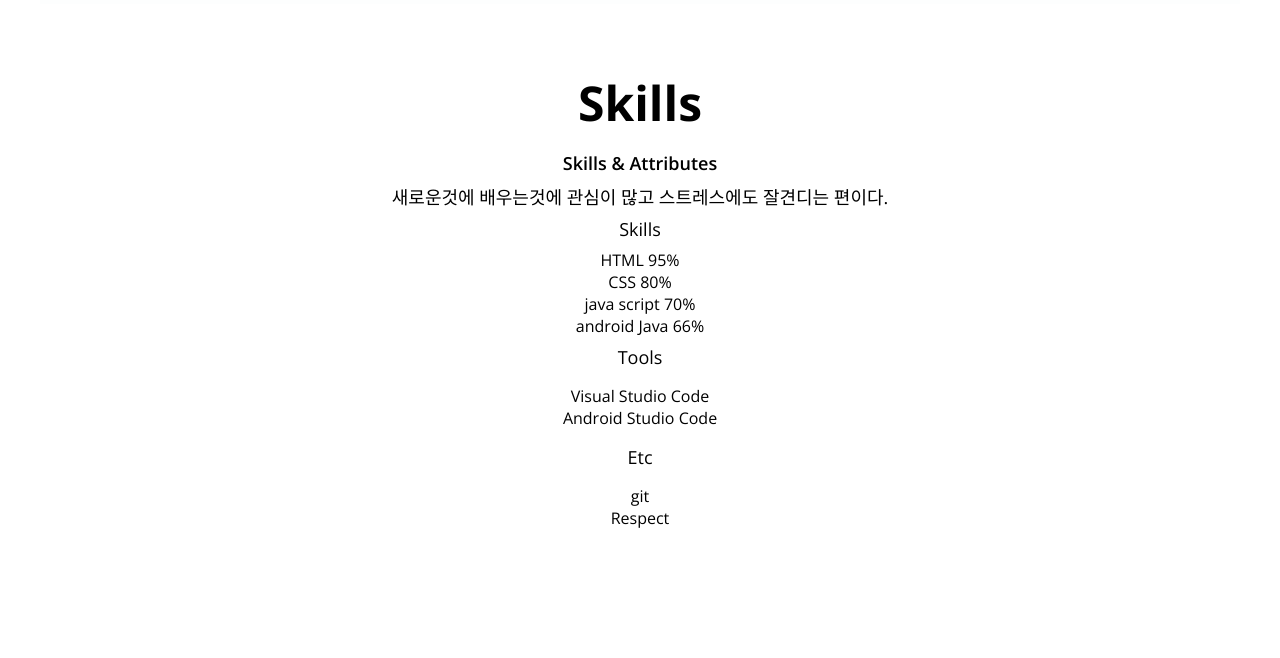
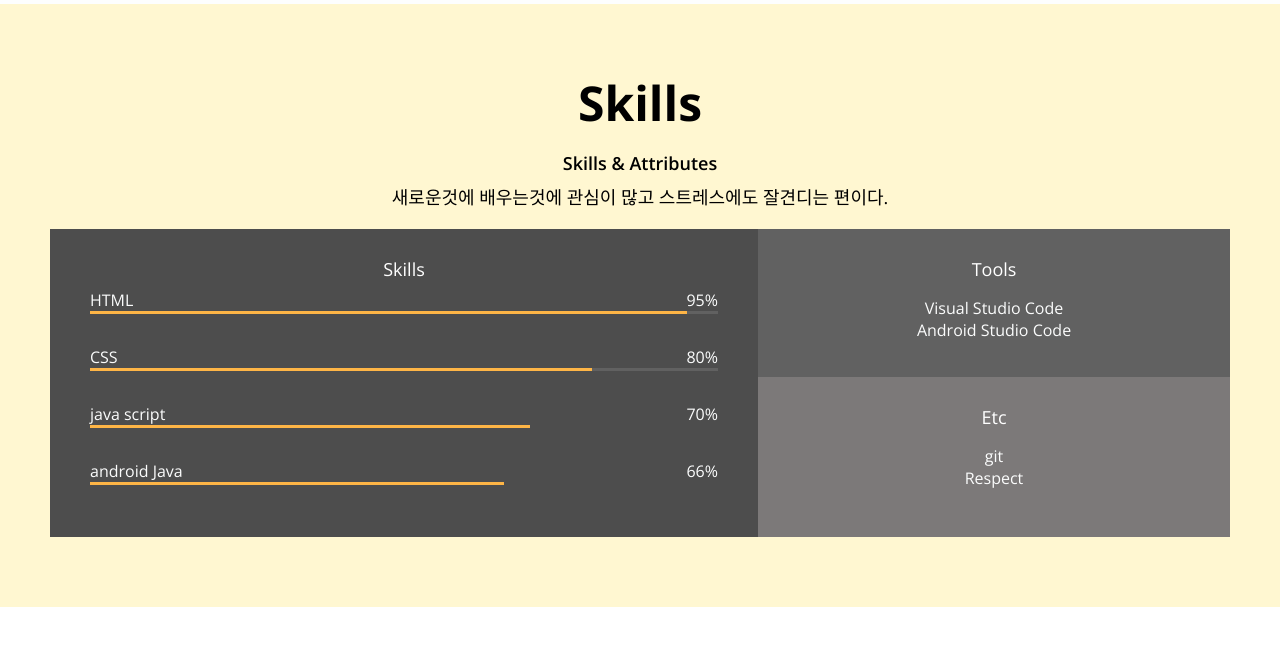
Before and after one commit to JHM5300/portfolio, a plain HTML site: page index.html in a window 1280 px wide. Shown: the part 1405-2063 px from the top of the page. Drawn offline with nearby package versions, Linux system fonts and the light colour scheme.

Commit message:
css:skills

```diff
--- a/index.html
+++ b/index.html
@@ -90,6 +90,7 @@
 
     <!-- Skills -->
     <section id="skills" class="section">
+        <div class="section_container">
             <h1>Skills</h1>
             <h2>Skills & Attributes</h2>
             <p>새로운것에 배우는것에 관심이 많고 스트레스에도 잘견디는 편이다.</p>
@@ -102,7 +103,7 @@
                             <span>95%</span>
                         </div>
                         <div class="skill_bar">
-                        <div class="skill_value"></div>
+                            <div class="skill_value" style="width: 95%;"></div>
                         </div>
                     </div>
 
@@ -112,7 +113,7 @@
                             <span>80%</span>
                         </div>
                         <div class="skill_bar">
-                        <div class="skill_value"></div>
+                            <div class="skill_value "style="width: 80%;"></div>
                         </div>
                     </div>
 
@@ -121,7 +122,7 @@
                             <span>java script</span>
                             <span>70%</span>
                         </div>
-                    <div class="skill_bar">
+                        <div class="skill_bar"style="width: 70%;">
                             <div class="skill_value"></div>
                         </div>
                     </div>
@@ -131,7 +132,7 @@
                             <span>android Java</span>
                             <span>66%</span>
                         </div>
-                    <div class="skill_bar">
+                        <div class="skill_bar"style="width: 66%;">
                             <div class="skill_value"></div>
                         </div>
                     </div>
@@ -153,6 +154,8 @@
                     </div>
                 </div>
             </div>
+        </div>
+
     </section>
 
     <!-- Work -->
--- a/style.css
+++ b/style.css
@@ -1,7 +1,7 @@
 :root {
   /* Color */
   --color-white: #ffffff;
-  --color-light-white: ##fbfcfc;
+  --color-light-white: #fbfcfc;
   --color-dark-white: #dbdbdb;
   --color-pink: #fe918d;
   --color-dark-pink: #ff6863;
@@ -139,10 +139,12 @@ button {
 .section {
   padding: 50px;
   text-align: center;
+  margin: auto;
+}
+.section_container {
   max-width: 1200px;
   margin: auto;
 }
-
 #about {
   justify-content: space-between;
   background-color: var(--color-light-gray);
@@ -205,3 +207,47 @@ button {
 .job_period {
   font-size: var(--fint-micro);
 }
+#skills {
+  background-color: var(--color-yellow);
+}
+.skill {
+  margin-bottom: 32px;
+}
+.skillset {
+  display: flex;
+  background-color: var(--color-light-grey);
+  color: var(--color-light-white);
+  margin: 20px 0;
+}
+.skillset_title {
+  color: var(--color-white);
+}
+.skillset_left {
+  flex-basis: 60%;
+  background-color: var(--color-dark-grey);
+  padding: 20px 40px;
+}
+.skill_description {
+  display: flex;
+  justify-content: space-between;
+}
+
+.skillset_right {
+  flex-basis: 40%;
+}
+.skill_bar {
+  width: 100%;
+  height: 3px;
+  background-color: var(--color-grey);
+}
+.skill_value {
+  height: 3px;
+  background-color: var(--color-orange);
+}
+.tools {
+  background-color: var(--color-grey);
+}
+.tools,
+.etc {
+  padding: 20px;
+}
```
Lines whose indentation alone changed are shown as unchanged.
